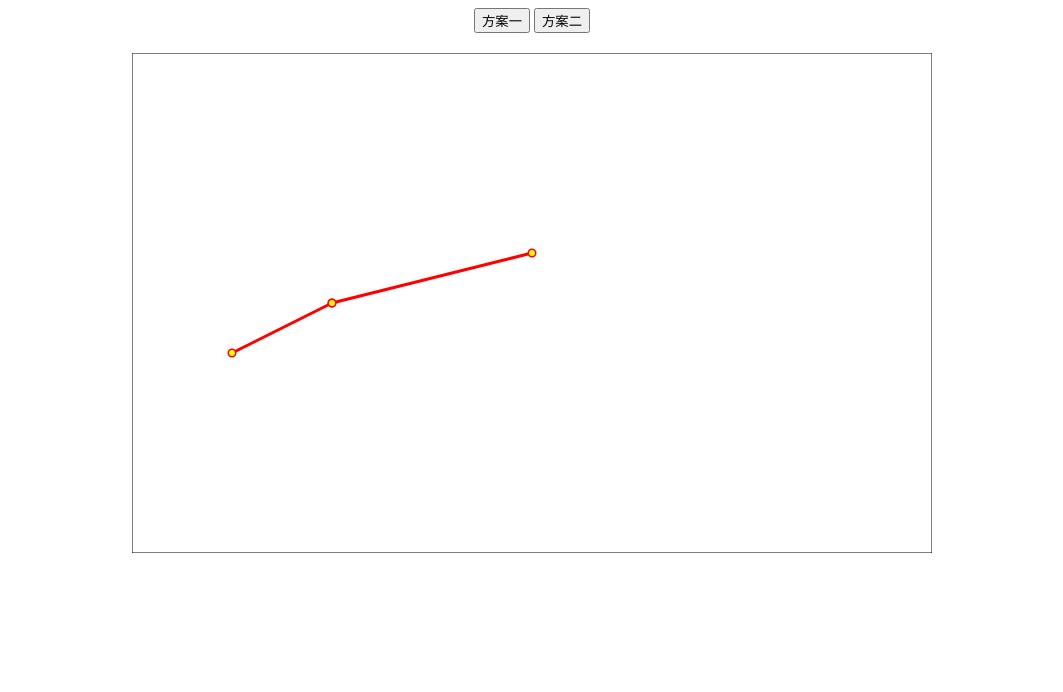
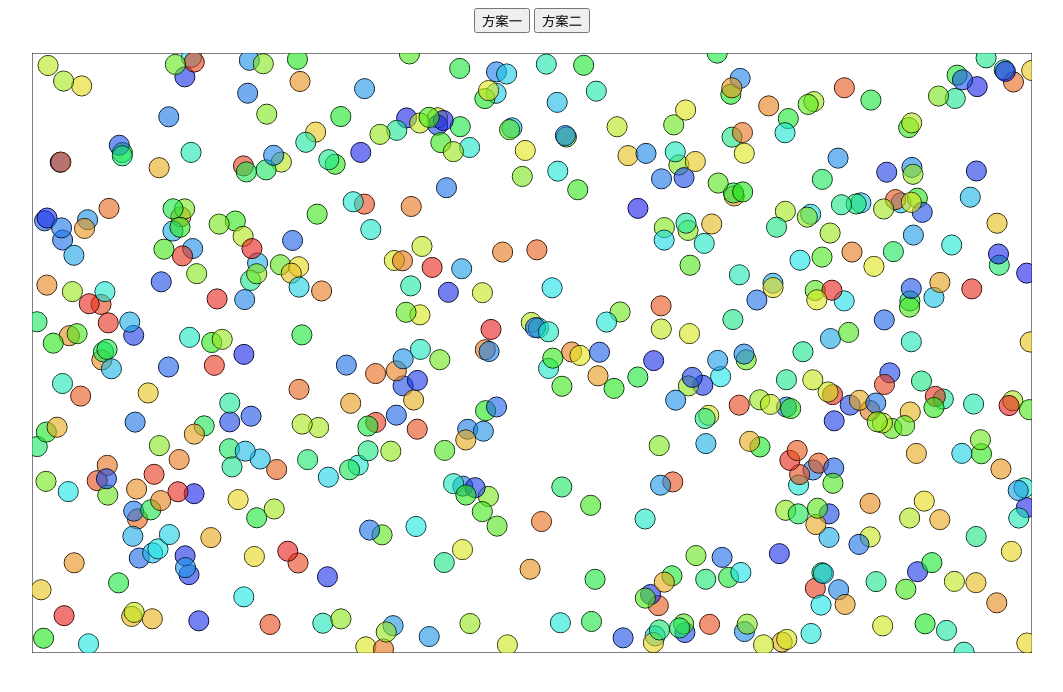
Before and after one commit to lvisei/ant-fe-interview, a plain HTML site: page 03/index.html in a window 1280 px wide. Shown: the whole page, without its empty margins (108-1171 px from the left). Drawn offline with Linux system fonts and the light colour scheme.

Commit message:
no message

```diff
--- /dev/null
+++ b/03/display.js
@@ -0,0 +1,73 @@
+class Display {
+  constructor(parent = document.body, width = 400, height = 400) {
+    this.canvas = document.createElement('canvas')
+    this.canvas.width = width
+    this.canvas.height = height
+    this.parent = parent
+    this.ctx = this.canvas.getContext('2d')
+
+    this.parent.appendChild(this.canvas)
+    this.clear()
+  }
+
+  static degreeToRadian(degree) {
+    return (degree * Math.PI) / 180
+  }
+
+  static randomColor(range = 360, saturation = '80%', alpha = 0.6) {
+    return `hsl(${Math.random() * range}, ${saturation}, 50%, ${alpha})`
+  }
+
+  getCursorPosition(event) {
+    const rect = this.canvas.getBoundingClientRect()
+    return {
+      x: (event.clientX - rect.left) * (this.canvas.width / rect.width),
+      y: (event.clientY - rect.top) * (this.canvas.height / rect.height),
+    }
+  }
+
+  drawCircles(circles) {
+    for (let index = 0; index < circles.length; index++) {
+      const item = circles[index]
+      const { point, radius, options } = item
+      this.drawCircle(point, radius, options)
+    }
+  }
+
+  drawCircle(point = [0, 0], radius = 3, { fillColor = 'yellow', strokeColor = '', lineWidth = 0 } = {}) {
+    this.ctx.save()
+    this.ctx.beginPath()
+    this.ctx.arc(point[0], point[1], radius, 0, Math.PI * 2)
+    this.ctx.closePath()
+    this.ctx.lineWidth = lineWidth
+    this.ctx.strokeStyle = strokeColor
+    this.ctx.stroke()
+    this.ctx.fillStyle = fillColor
+    this.ctx.fill()
+    this.ctx.restore()
+  }
+
+  sync(circles) {
+    this.clear()
+    this.drawCircles(circles)
+  }
+
+  clear() {
+    this.ctx.clearRect(0, 0, this.canvas.width, this.canvas.height)
+    // this.ctx.fillStyle = 'rgba(255, 255, 255, 0)'
+    // this.ctx.fillRect(0, 0, this.canvas.width, this.canvas.height)
+    this.ctx.strokeStyle = 'black'
+    this.ctx.strokeRect(0, 0, this.canvas.width, this.canvas.height)
+  }
+
+  reversalCoordinateSystem() {
+    this.ctx.translate(0, this.canvas.height)
+    this.ctx.scale(1, -1)
+  }
+
+  destroy() {
+    this.parent.removeChild(this.canvas)
+  }
+}
+
+export default Display
--- /dev/null
+++ b/03/helper.js
@@ -0,0 +1,16 @@
+export function throttle(fn, threshhold = 250) {
+  let timerId, last
+
+  return function (...args) {
+    const now = Date.now()
+    if (last && last - now < threshhold) {
+      clearTimeout(timerId)
+      timerId = setTimeout(() => {
+        fn.apply(this, args)
+      }, threshhold)
+    } else {
+      last = now
+      fn.apply(this, args)
+    }
+  }
+}
--- a/03/main.js
+++ b/03/main.js
@@ -1,86 +1,78 @@
-class Canvas {
-  constructor(parent = document.body, width = 400, height = 400) {
-    this.canvas = document.createElement('canvas')
-    this.canvas.width = width
-    this.canvas.height = height
-    parent.appendChild(this.canvas)
-    this.ctx = this.canvas.getContext('2d')
+import Display from './display.js'
+import { throttle } from './helper.js'
 
-    this.reversalCoordinateSystem()
+class CirclesDisplay extends Display {
+  constructor(parent, width, height, count = 500, radius = 10) {
+    super(parent, width, height)
+    this.circles = this.randomCircles(count, radius)
+
+    this.drawCircles(this.circles)
+
+    const onMousemove = throttle(this.onMousemove, 100)
+    this.canvas.addEventListener('mousemove', onMousemove)
   }
 
-  static degreeToRadian(degree) {
-    return (degree * Math.PI) / 180
+  randomCircles(count = 500, radius = 10) {
+    const circles = []
+    for (let i = 0; i < count; i++) {
+      const x = Math.random() * this.canvas.width
+      const y = Math.random() * this.canvas.height
+      const fillColor = Display.randomColor(240)
+      const circle = { point: [x, y], radius, options: { fillColor } }
+      circles.push(circle)
+    }
+
+    return circles
   }
 
-  reversalCoordinateSystem() {
-    this.ctx.translate(0, this.canvas.height)
-    this.ctx.scale(1, -1)
+  isCursorInCircle(cursorX, cursorY, circle) {
+    const { point, radius } = circle
+    const dx = cursorX - point[0]
+    const dy = cursorY - point[1]
+    if (dx ** 2 + dy ** 2 <= radius ** 2) {
+      return true
+    }
+
+    return false
   }
 
-  sync(lines) {
-    this.clearDisplay()
-    this.drawLines(lines)
+  findCursorInCircle(cursorX, cursorY, circles) {
+    for (let index = circles.length - 1; index >= 0; index--) {
+      const circle = circles[index]
+      if (this.isCursorInCircle(cursorX, cursorY, circle)) {
+        return index
+        break
+      }
+    }
+
+    return -1
   }
 
-  clearDisplay() {
-    this.ctx.clearRect(0, 0, this.canvas.width, this.canvas.height)
-    // opacity controls the trail effect set to 1 to remove
-    this.ctx.fillStyle = 'rgba(255, 255, 255, .4)'
-    this.ctx.fillRect(0, 0, this.canvas.width, this.canvas.height)
-    this.ctx.strokeStyle = 'black'
-    this.ctx.strokeRect(0, 0, this.canvas.width, this.canvas.height)
-  }
-
-  drawLines(lines) {
-    if (lines.length < 2) return
-    for (let index = 0; index < lines.length; index++) {
-      if (index === lines.length - 1) break
-      const item = lines[index]
-      const next = lines[index + 1]
-      this.drawLine(item, next)
+  onMousemove = (event) => {
+    const { x, y } = this.getCursorPosition(event)
+    const indexCircle = this.findCursorInCircle(x, y, this.circles)
+    console.log('indexCircle: ', indexCircle)
+    if (indexCircle !== -1) {
+      console.log('indexCircle: ', indexCircle)
     }
   }
 
-  drawLine(start = [0, 0], end = [100, 100]) {
-    this.ctx.save()
-    this.ctx.beginPath()
-    this.ctx.moveTo(...start)
-    this.ctx.lineTo(...end)
-    this.ctx.closePath()
+  reset(count = 500, radius = 10) {
+    this.circles = this.randomCircles(count, radius)
 
-    this.ctx.lineWidth = 3
-    this.ctx.strokeStyle = 'red'
-    this.ctx.stroke()
-    this.ctx.restore()
-
-    this.drawCircle(start)
-    this.drawCircle(end)
-  }
-
-  drawCircle(point = [0, 0], radius = 3, color = 'yellow') {
-    this.ctx.save()
-    this.ctx.beginPath()
-    this.ctx.arc(point[0], point[1], radius, 0, Math.PI * 2)
-    this.ctx.closePath()
-    this.ctx.lineWidth = 3
-    this.ctx.strokeStyle = 'red'
-    this.ctx.stroke()
-    this.ctx.fillStyle = color
-    this.ctx.fill()
-    this.ctx.restore()
+    this.clear()
+    this.drawCircles(this.circles)
   }
 }
 
-const display = new Canvas(document.querySelector('#display'), 800, 500)
-const lines = [
-  [100, 100],
-  [200, 150],
-  [400, 200],
-]
-display.sync(lines)
-display.sync([
-  [100, 200],
-  [200, 250],
-  [400, 300],
-])
+const WIDTH = 1000
+const HEIGHT = 600
+
+const circlesDisplay = new CirclesDisplay(document.querySelector('#display'), WIDTH, HEIGHT)
+
+// circlesDisplay.sync(CirclesDisplay.randomCircleData(700, 10))
+
+// requestAnimationFrame(function update() {
+//   display.sync(randomCircleData())
+//   requestAnimationFrame(update)
+// })
```
Also changed, not shown: 02/index.html (+1 -1 lines), 02/main.js (+9 -9 lines).
